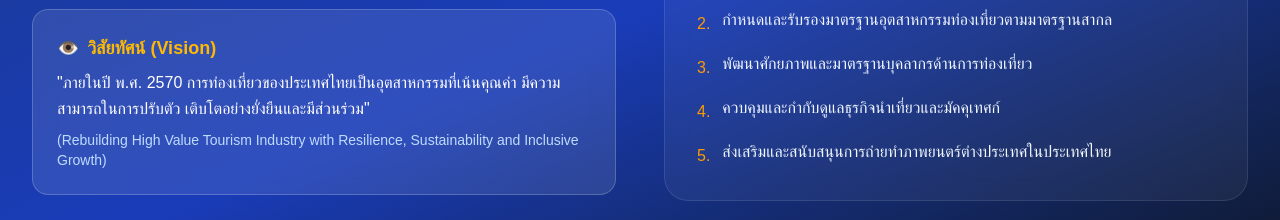
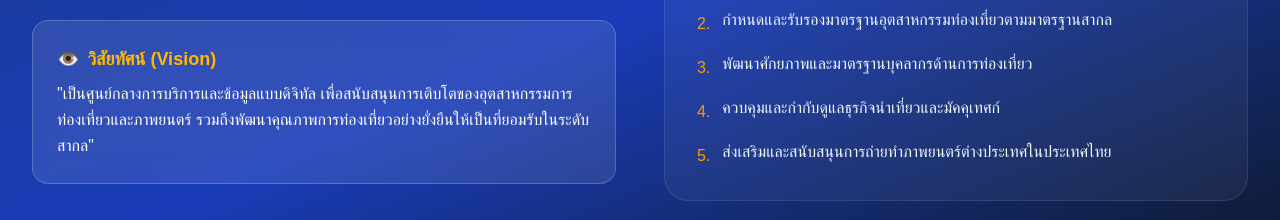
Before and after one commit to jakario/Dotacademy, a Next.js app: page /en/departments in a window 1280 px wide. Shown: the part 257-477 px from the top of the page. Built offline with nearby package versions, Linux system fonts and the light colour scheme; no server answers; the database is empty; sample sign-in values are in the browser's storage.

Commit message:
Update DOT Vision to user's specified version

```diff
--- a/src/app/[locale]/departments/page.tsx
+++ b/src/app/[locale]/departments/page.tsx
@@ -41,10 +41,7 @@ export default async function DepartmentsPage() {
                     <span>👁️</span> วิสัยทัศน์ (Vision)
                   </h3>
                   <p className="text-white leading-relaxed font-medium">
-                    "ภายในปี พ.ศ. 2570 การท่องเที่ยวของประเทศไทยเป็นอุตสาหกรรมที่เน้นคุณค่า มีความสามารถในการปรับตัว เติบโตอย่างยั่งยืนและมีส่วนร่วม"
-                  </p>
-                  <p className="text-blue-200 text-sm mt-2">
-                    (Rebuilding High Value Tourism Industry with Resilience, Sustainability and Inclusive Growth)
+                    "เป็นศูนย์กลางการบริการและข้อมูลแบบดิจิทัล เพื่อสนับสนุนการเติบโตของอุตสาหกรรมการท่องเที่ยวและภาพยนตร์ รวมถึงพัฒนาคุณภาพการท่องเที่ยวอย่างยั่งยืนให้เป็นที่ยอมรับในระดับสากล"
                   </p>
                 </div>
               </div>
```
